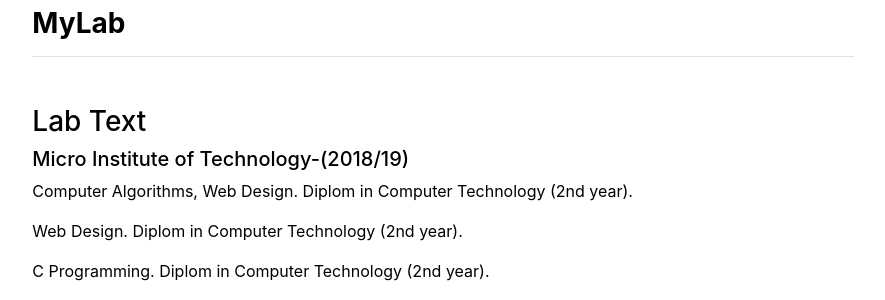
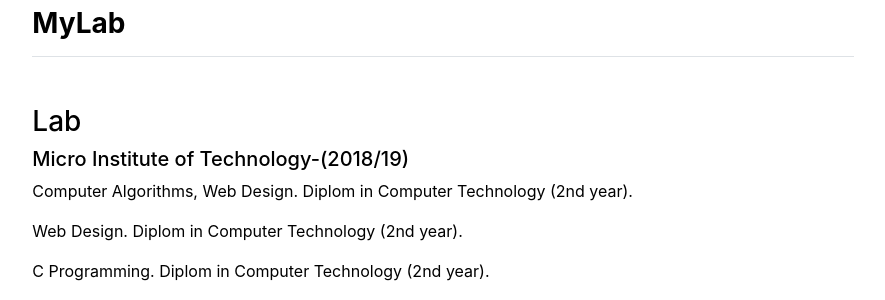
Before and after one commit to babulcseian/babulcseian.github.io, a Jekyll site: the page built from teaching.md, in a window 1280 px wide. Shown: the part 265-565 px from the top of the page, without its empty margins (197-1082 px from the left). Built offline with Jekyll 4.4.1, drawn with Linux system fonts in a browser that asks for light colours; a style sheet for code colours, icons or effects is not loaded.

Commit message:
Update teaching.html

```diff
--- a/_layouts/teaching.html
+++ b/_layouts/teaching.html
@@ -8,7 +8,7 @@
   <div>
     <h3 class="fw-bold border-bottom pb-3 mb-5">Teaching</h3>
     <h3 class="fw-bold border-bottom pb-3 mb-5">MyLab</h3>
-    <h3 <a href="https://raw.githubusercontent.com/babulcseian/babulcseian.github.io/main/Applied%20Bahari%20Big%20Data%20Research%20House/index.html">Lab Text</a> </h3>
+    <h3 <a href="https://raw.githubusercontent.com/babulcseian/babulcseian.github.io/main/Applied%20Bahari%20Big%20Data%20Research%20House/index.html">Lab</a> </h3>
     <h5>Micro Institute of Technology-(2018/19)</h5>
     {% for item in site.data.teaching_data %}
       {% if item.place == "carlos" and item.year == "2018-2019" %}
```
